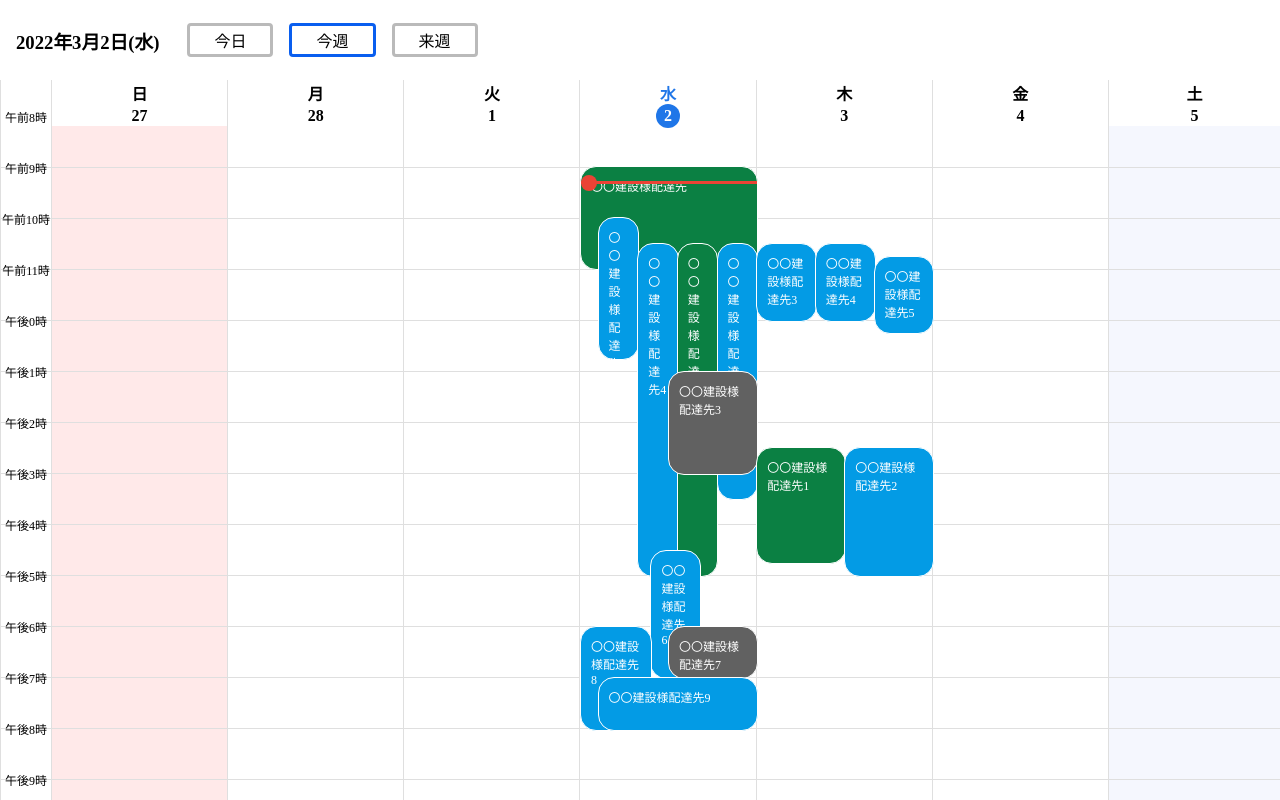
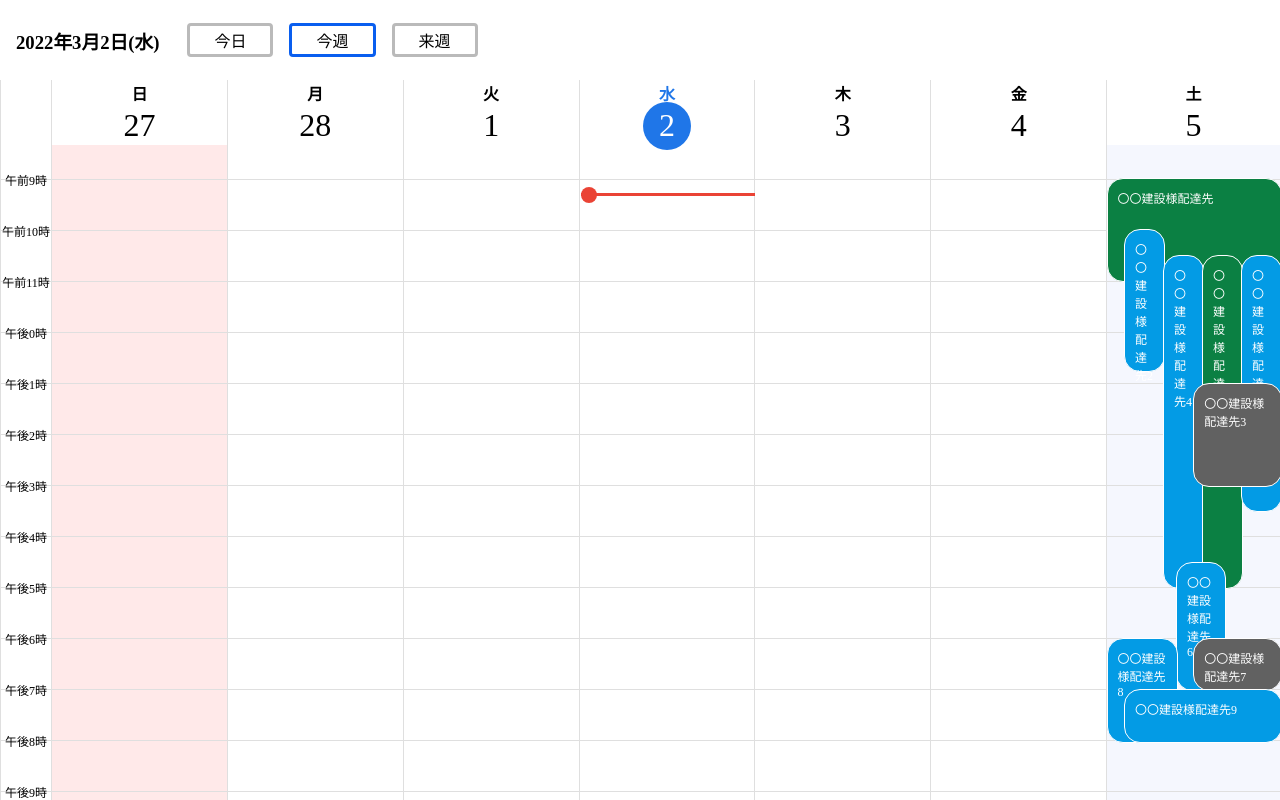
Before and after one commit to cpt-sugiura/calendar-demo, a React app: page / in a window 1280 px wide. Built offline with nearby package versions, Linux system fonts and the light colour scheme; the HTML template or start-up script is replaced by a standard one.

Commit message:
update header font size

```diff
--- a/src/Calender/Calender.scss
+++ b/src/Calender/Calender.scss
@@ -69,7 +69,7 @@
       thead {
         top: 0;
         position: sticky;
-        z-index: 100;
+        z-index: 2100;
 
         th {
           &:first-child {
@@ -93,6 +93,8 @@
 
         .date-header-date-cell {
           position: relative;
+          font-size: 2em;
+          font-weight: normal;
 
           .invisible-for-width {
             visibility: hidden;
--- a/src/Calender/TestData.ts
+++ b/src/Calender/TestData.ts
@@ -1,7 +1,7 @@
 import { CalenderEventCanBeOnModal } from './CalenderEvent';
 import {getParams} from "./calender-helper";
 
-const dateInitForDemo = new Date().getDate();
+const dateInitForDemo = new Date().getDate() + 3;
 const pallet = getParams().light !== undefined
   ? ['#b8f9ba', '#ccddff', '#dfdfdf']
   : ['#0b8043', '#039be5', '#616161'];
```
Also changed, not shown: 2 other files (tests, documents, lock files or other folders).
